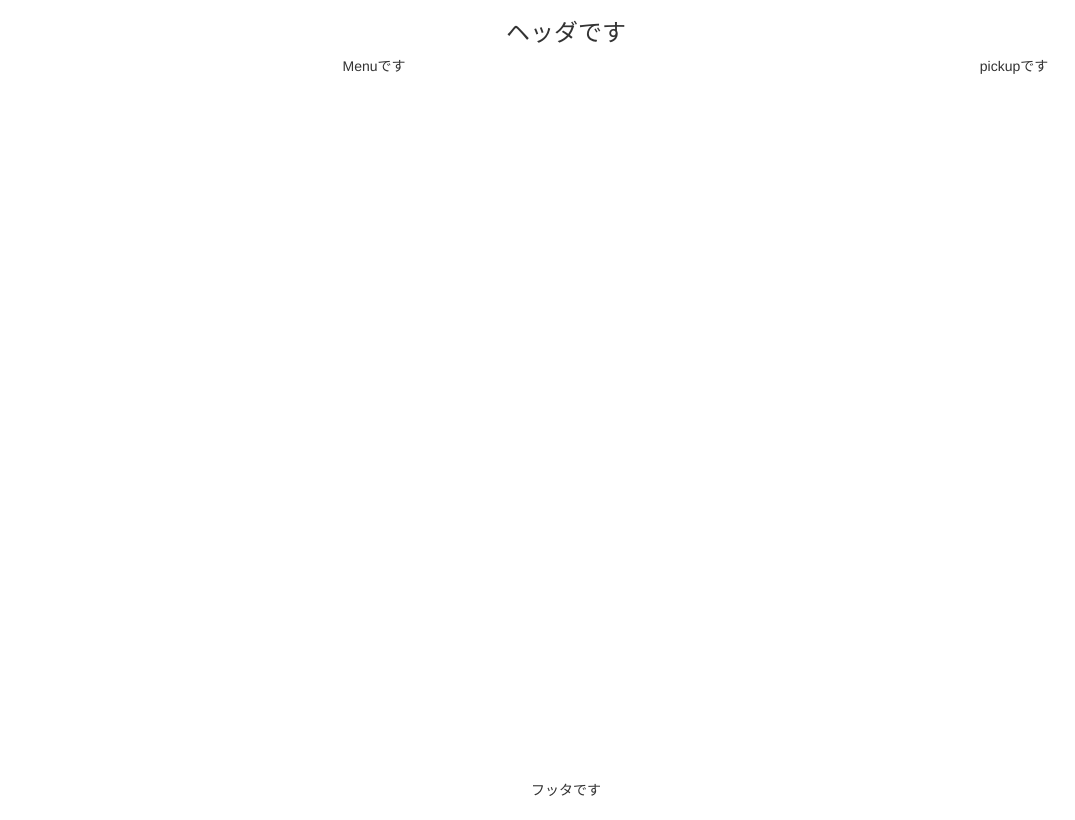
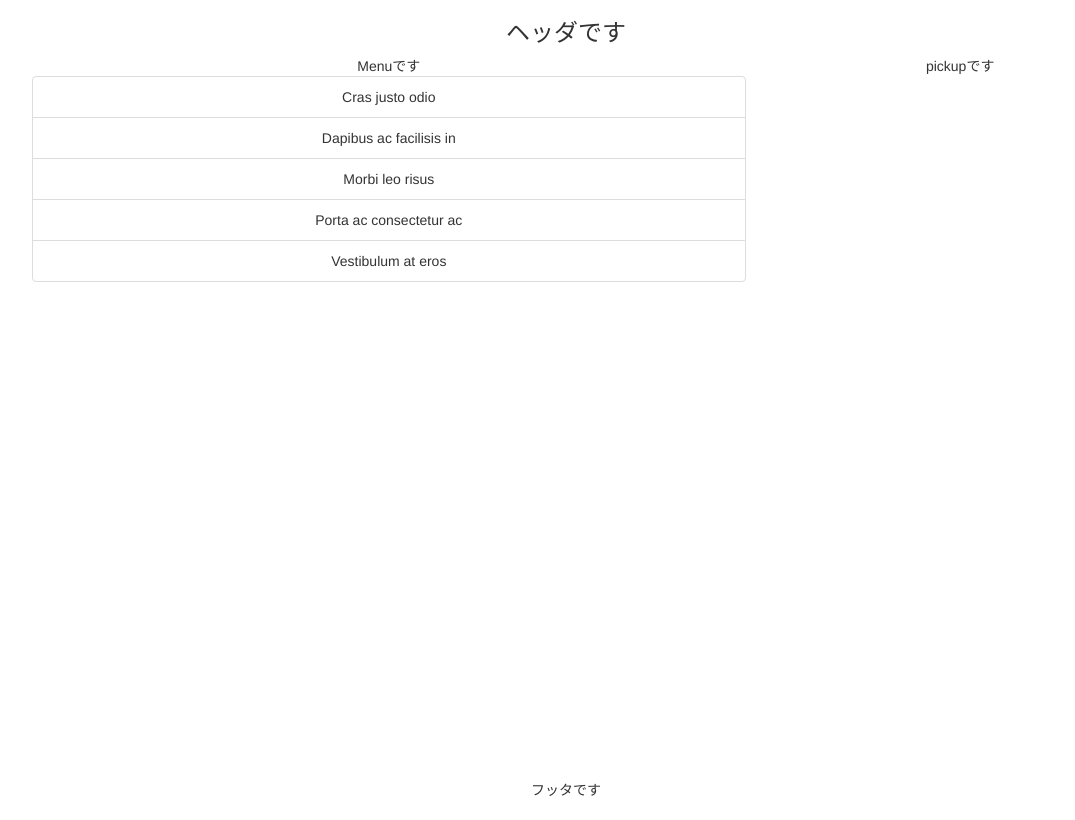
Before and after one commit to uehiro555/react-single-page-app, a React (Create React App) app: page / in a window 1280 px wide. Shown: the whole page, without its empty margins (74-1149 px from the left). Built offline with nearby package versions, Linux system fonts and the light colour scheme.

Commit message:
イベントサンプル作成

```diff
--- a/src/content.css
+++ b/src/content.css
@@ -3,4 +3,5 @@
     display: flex;
     flex-direction: row;
     justify-content: center;
+    padding: 0 2% 0 5%;
 }
--- a/src/index.js
+++ b/src/index.js
@@ -4,8 +4,6 @@
 import Header from './header.js';
 import Content from './content.js';
 import Footer from './footer.js';
-import {Button} from 'react-bootstrap';
-import {Container,Row,Col} from 'react-bootstrap';
 
 //classNameでcssを指定
 class Index extends React.Component{
--- a/src/menu.css
+++ b/src/menu.css
@@ -1,4 +1,4 @@
 .menu {
-    width: 70%;
+    width: 60%;
     text-align: center;
 }
--- a/src/menu.js
+++ b/src/menu.js
@@ -1,9 +1,22 @@
 import React from 'react';
+import { ListGroup } from 'react-bootstrap';
 import './menu.css';
+
+function handleClick(e) {
+    e.preventDefault();
+    console.log('The link was clicked.');
+}
 
 const Menu = () => {
     return <div className="menu">
         <div>Menuです</div>
+        <ListGroup>
+            <ListGroup.Item onClick={handleClick}>Cras justo odio</ListGroup.Item>
+            <ListGroup.Item>Dapibus ac facilisis in</ListGroup.Item>
+            <ListGroup.Item>Morbi leo risus</ListGroup.Item>
+            <ListGroup.Item>Porta ac consectetur ac</ListGroup.Item>
+            <ListGroup.Item>Vestibulum at eros</ListGroup.Item>
+        </ListGroup>
     </div>
 
 };
--- a/src/pickup.css
+++ b/src/pickup.css
@@ -1,6 +1,5 @@
 .pickup {
     width: 30%;
-    text-align: center
-
-;
+    margin-left: 3%;
+    text-align: center;
 }
```
